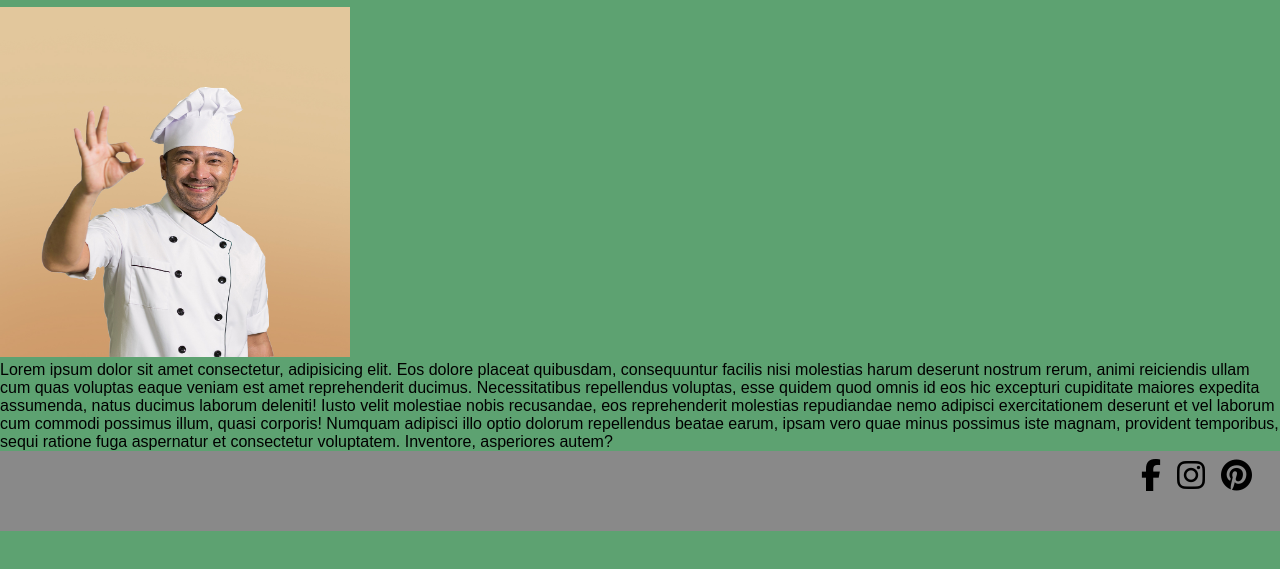
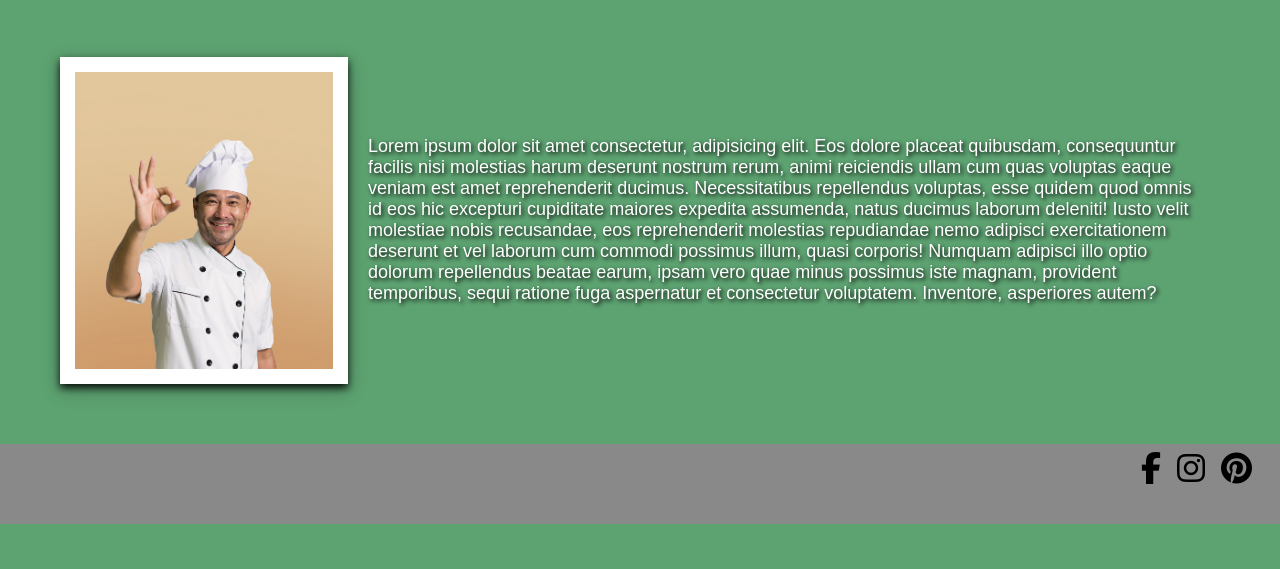
Before and after one commit to PiaGrasset/Aplicando_Sass-Pia_Grasset, a plain HTML site: page aboutUs.html in a window 1280 px wide. Shown: the part 231-800 px from the top of the page. Drawn offline with Linux system fonts and the light colour scheme.

Commit message:
agregué aboutUs.html y le puse estilos

```diff
--- a/CSS/style.css
+++ b/CSS/style.css
@@ -61,30 +61,32 @@
     border: solid 15px #5DA271;
     margin-left: 25%; }
 
-.bodyRecipes {
+.bodyAbout {
   height: 100vh;
   background-color: #5DA271; }
-  .bodyRecipes h1 {
+  .bodyAbout h1 {
     font-size: 1.5em;
     font-style: none;
     color: black;
     background-color: #D4A0A7;
     text-align: center;
     margin-bottom: 10px; }
-    .bodyRecipes h1 .sectionRecetas {
-      display: flex;
-      align-items: stretch;
-      margin: 40px;
-      padding: 30px;
-      justify-content: space-evenly;
-      align-content: flex-end;
-      flex-direction: column; }
-      .bodyRecipes h1 .sectionRecetas h3 {
-        font-size: 25px;
-        font-weight: bold;
-        color: white;
-        background-color: rgba(0, 0, 0, 0.5);
-        text-align: center; }
+  .bodyAbout .sectionAbout {
+    display: flex;
+    align-items: center;
+    flex-direction: row;
+    margin: 30px;
+    padding: 30px; }
+    .bodyAbout .sectionAbout img {
+      width: 36vh;
+      border: white solid 15px;
+      box-shadow: 0 4px 8px 0 rgba(0, 0, 0, 0.9), 0 6px 20px 0 rgba(0, 0, 0, 0.19); }
+    .bodyAbout .sectionAbout p {
+      color: white;
+      text-shadow: 2px 2px 4px #000000;
+      font-size: 18px;
+      margin: 10px;
+      padding: 10px; }
 
 footer {
   background-color: #898989;
--- a/aboutUs.html
+++ b/aboutUs.html
@@ -9,7 +9,7 @@
         <title>SASS</title>
     </head>
     <body>
-    <div class="bodyRecipes">
+    <div class="bodyAbout">
         <header class="header">
         <a href="index.html"><img data-aos="fade-down" data-aos-easing="linear" data-aos-duration="1500" class="logo" src="img/logo.png" alt="Bakery Co." title="Private"></a>
         <h2 class="tituloHeader">Bakery Co.</h2>
@@ -23,11 +23,9 @@
         </nav>
         </header>
         <main>
-            <section>
-                <h1>About Us</h1>
-            </section>
+            <h1>About Us</h1>
             <section class="sectionAbout">
-                <img src="../img/nosotros.jpg" alt="Nosotros" width="350" height="350" class="imgAbout">
+                <img src="../img/nosotros.jpg" alt="Nosotros"  class="imgAbout">
                 <p>Lorem ipsum dolor sit amet consectetur, adipisicing elit. Eos dolore placeat quibusdam, consequuntur
                     facilis nisi molestias harum deserunt nostrum rerum, animi reiciendis ullam cum quas voluptas eaque
                     veniam est amet reprehenderit ducimus. Necessitatibus repellendus voluptas, esse quidem quod omnis
--- a/scss/secciones/_aboutUs.scss
+++ b/scss/secciones/_aboutUs.scss
@@ -1,4 +1,4 @@
-.bodyRecipes {
+.bodyAbout {
     height: 100vh;
     background-color: $verde;
     h1 {
@@ -8,63 +8,36 @@
         background-color: $rosa;
         text-align: center;
         margin-bottom: 10px;
-    .sectionRecetas {
-        display: flex;
-        align-items: stretch;
-        margin: 40px;
-        padding: 30px;
-        justify-content: space-evenly;
-        align-content: flex-end;
-        flex-direction: column;
-    h3 {
-        font-size: 25px;
-        font-weight: bold;
-        color: white;
-        background-color: rgba(0, 0, 0, 0.5);
-        text-align: center
-}
-}
     }
+    .sectionAbout {
+    display: flex;
+    align-items: center;
+    flex-direction: row;
+    margin: 30px;
+    padding: 30px;
+        img {
+            width: 36vh;
+            border: white solid 15px;
+            box-shadow: 0 4px 8px 0 rgba(0, 0, 0, 0.9), 0 6px 20px 0 rgba(0, 0, 0, 0.19);
+        }
+        p {
+            color: white;
+            text-shadow: 2px 2px 4px #000000;
+            font-size: 18px;
+            margin: 10px;
+            padding: 10px;
+        }
+    }
+
+
 }
 
 
-// .bodyAbout {
-//     background-color: black;
-//     background-size: cover;
-//     background-repeat: no-repeat;
-//     background-attachment: fixed;
-//     background-position: center;
-// }
+//
 
-// .fondoAbout {
-//     background-image: url("../img/fondoAbout.jpg");
-//     background-size: 100%;
-//     background-position: center;
-//     background-repeat: no-repeat;
-//     height: 80vh;
-//     margin-left: 55px;
-//     margin-right: 55px;
-// }
-
-// .sectionAbout {
-//     display: flex;
-//     align-items: center;
-//     flex-direction: row;
-//     background-color: rgba(0, 0, 0, 0.5);
-//     margin: 30px;
-//     padding: 30px;
-// }
-
-// p {
-//     color: white;
-//     text-shadow: 2px 2px 4px #000000;
-//     font-size: 18px;
-//     margin: 10px;
-//     padding: 10px;
-// }
+//
 
 // .imgAbout {
 //     width: 60vh;
-//     border: white solid 15px;
-//     box-shadow: 0 4px 8px 0 rgba(0, 0, 0, 0.9), 0 6px 20px 0 rgba(0, 0, 0, 0.19);
+//
 // }
```
